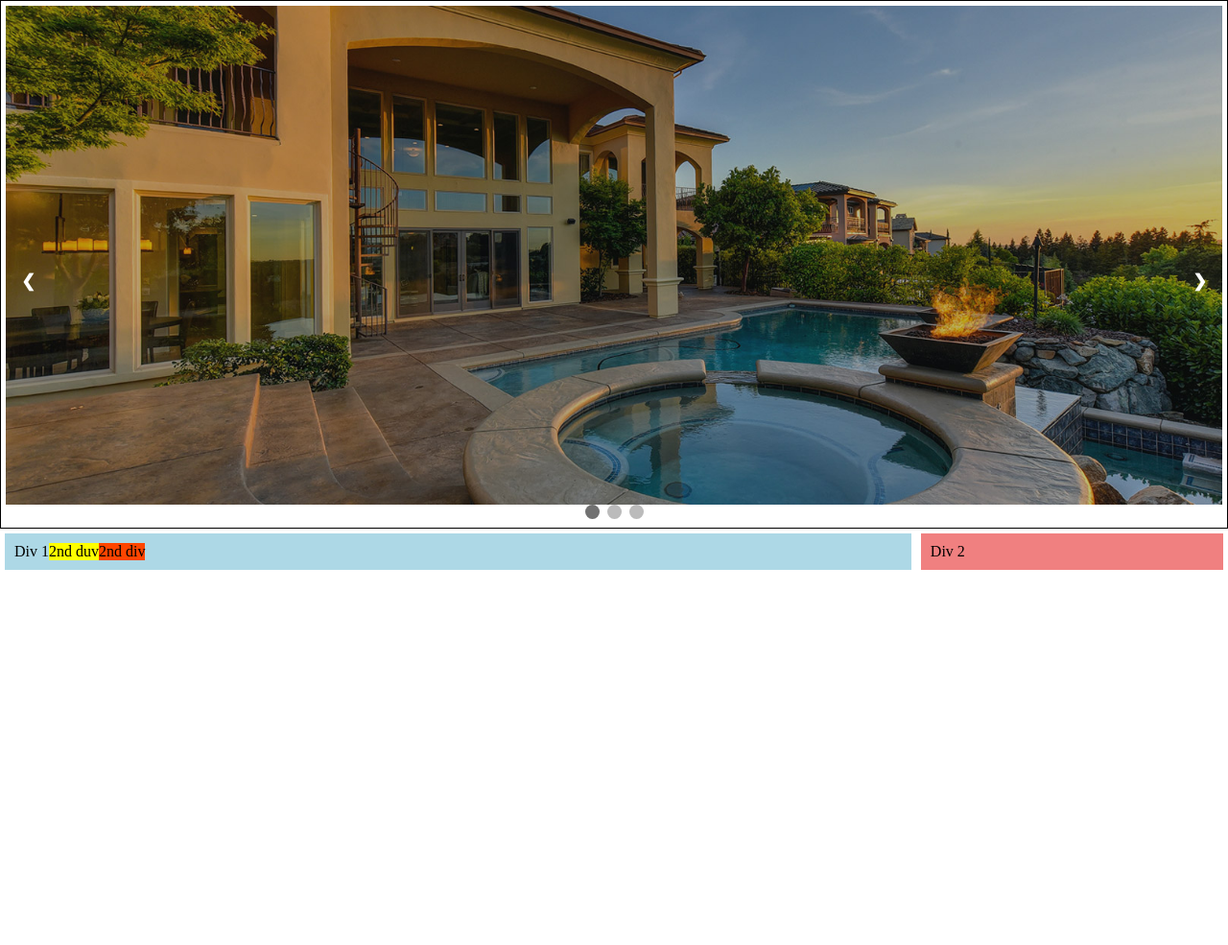
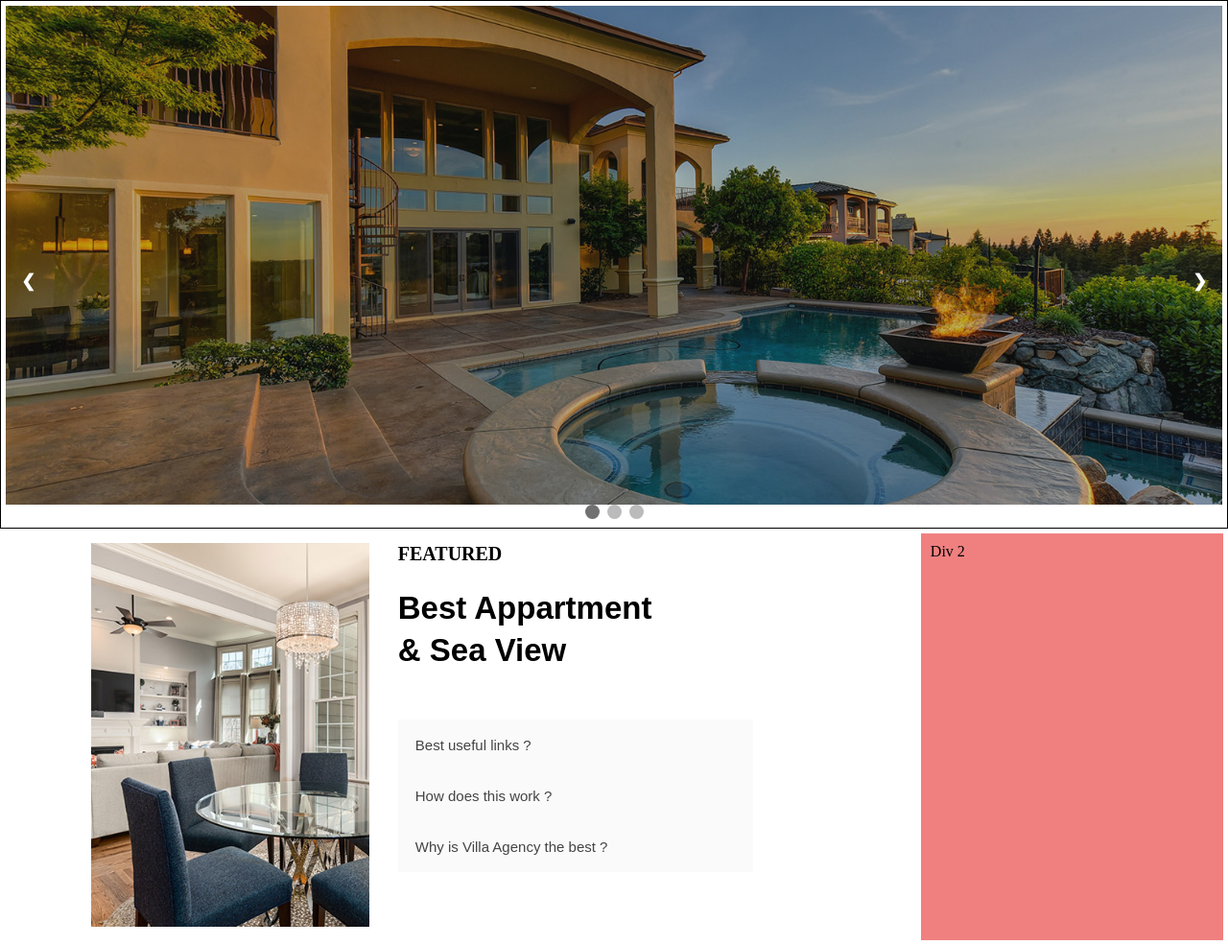
Before and after one commit to tahir123-dot/villa-website-template, a plain HTML site: page index.html in a window 1280 px wide. Shown: the part 132-1117 px from the top of the page at 96% size. Before the commit the page ends 800 px from the top, so only its background shows below. Drawn offline with Linux system fonts and the light colour scheme.

Commit message:
feature image add and text and accordion add

```diff
--- a/index.html
+++ b/index.html
@@ -71,17 +71,52 @@
           <a class="prev" onclick="plusSlides(-1)">❮</a>
           <a class="next" onclick="plusSlides(1)">❯</a>
         </div>
-        <div style="text-align:center">
-            <span class="dot" onclick="currentSlide(1)"></span>
-            <span class="dot" onclick="currentSlide(2)"></span>
-            <span class="dot" onclick="currentSlide(3)"></span>
-          </div>
+        <div style="text-align: center">
+          <span class="dot" onclick="currentSlide(1)"></span>
+          <span class="dot" onclick="currentSlide(2)"></span>
+          <span class="dot" onclick="currentSlide(3)"></span>
+        </div>
       </div>
 
       <div class="parent">
-        <div class="child">Div 1
-          <div class="secondchild">2nd duv</div>
-          <div class="secondchild">2nd div</div>
+        <div class="child">
+          <div class="secondchild">
+            <img
+              class="featured-image"
+              src="images/featured.jpg"
+              alt="featured"
+            />
+          </div>
+          <div class="secondchild">
+            <div class="featured-heading">
+              <h1>FEATURED</h1>
+            </div>
+            <div class="title">
+              <span>Best Appartment & Sea View</span>
+            </div>
+            <div class="link">
+              <button class="accordion">Best useful links ?</button>
+              <div class="panel">
+                <p>
+                  Get the best villa website template in HTML CSS and Bootstrap for your business. TemplateMo provides you the best free CSS templates in the world. Please tell your friends about it.
+                </p>
+              </div>
+
+              <button class="accordion">How does this work ?</button>
+              <div class="panel">
+                <p>
+                  Dolor almesit amet, consectetur adipiscing elit, sed doesn't eiusmod tempor incididunt ut labore consectetur adipiscing elit, sed do eiusmod tempor incididunt ut labore et dolore magna aliqua.
+                </p>
+              </div>
+
+              <button class="accordion">Why is Villa Agency the best ?</button>
+              <div class="panel">
+                <p>
+                  Dolor almesit amet, consectetur adipiscing elit, sed doesn't eiusmod tempor incididunt ut labore consectetur adipiscing elit, sed do eiusmod tempor incididunt ut labore et dolore magna aliqua.
+                </p>
+              </div>
+            </div>
+          </div>
         </div>
         <div class="child">Div 2</div>
       </div>
--- a/script.js
+++ b/script.js
@@ -29,3 +29,20 @@ function showSlides(n) {
   slides[slideIndex-1].style.display = "block";
   dots[slideIndex-1].className += " active";
 }
+
+/*accordian */
+
+var acc = document.getElementsByClassName("accordion");
+var i = 0;
+
+for(i = 0; i<acc.length; i++){
+    acc[i].addEventListener("click", function(){
+        this.classList.toggle("active");
+        var panel= this.nextElementSibling;
+        if(panel.style.display === "block"){
+            panel.style.display = "none";
+        }else{
+            panel.style.display = "block";
+        }
+    });
+}
--- a/style.css
+++ b/style.css
@@ -267,7 +267,7 @@
   /* First child div ke liye */
   .child:first-child {
     width: 75%; /* Width 40% set ki gayi hai */
-    background-color: lightblue;
+    /*background-color: lightblue; */
   }
 
   /* Second child div ke liye */
@@ -276,10 +276,45 @@
     background-color: lightcoral;
   }
   .secondchild:first-child{
-    max-width: 25%;
-    background-color: yellow;
+    max-width: 35%;
+    margin-left: 80px;
   }
   .secondchild:last-child{
-    max-width: 50%;
-    background-color: orangered;
+    max-width: 40%;
+    margin-left: 30px;
   }
+  .featured-image{
+    max-width: 100%;
+    height: 400px;
+  }
+
+  .featured-heading{
+    font-size: 10px;
+  }
+  .title{
+    margin: 23px 0px 50px 0px;
+    line-height: 44px;
+    font-size: 33px;
+    font-family: sans-serif;
+    font-weight: bold;
+    max-width: 73%;
+  }
+  .accordion{
+    background-color: #fafafa;
+    color: #444;
+    cursor: pointer;
+    padding: 18px;
+    width: 100%;
+    border: none;
+    text-align: left;
+    outline: none;
+    font-size: 15px;
+    transition: 0.4s;
+}
+
+.panel{
+    padding: 25px 18px;
+    display: none;
+    background-color: white;
+    overflow: hidden;
+}
```
